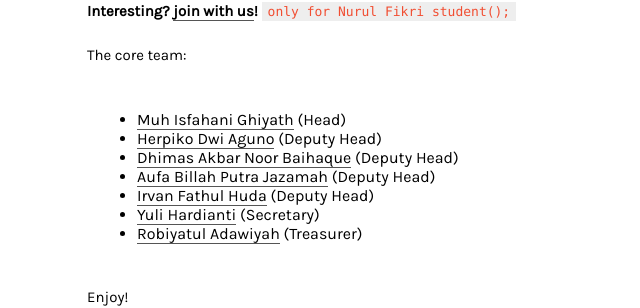
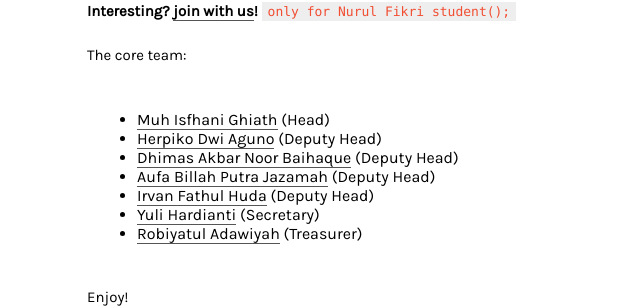
Before and after one commit to abraincode/abraincode.github.io, a Jekyll site: the page built from about.md, in a window 1280 px wide. Shown: the part 416-724 px from the top of the page, without its empty margins (303-943 px from the left). Built offline with Jekyll 4.4.1, drawn with Linux system fonts in a browser that asks for light colours.

Commit message:
update name

```diff
--- a/about.md
+++ b/about.md
@@ -12,7 +12,7 @@
 
 The core team:
 
-- [Muh Isfahani Ghiyath](https://github.com/isfaaghyth) (Head)
+- [Muh Isfhani Ghiath](https://github.com/isfaaghyth) (Head)
 - [Herpiko Dwi Aguno](https://github.com/herpiko) (Deputy Head)
 - [Dhimas Akbar Noor Baihaque](https://github.com/dhimasanb) (Deputy Head)
 - [Aufa Billah Putra Jazamah](https://github.com/aufaroot18) (Deputy Head)
```
